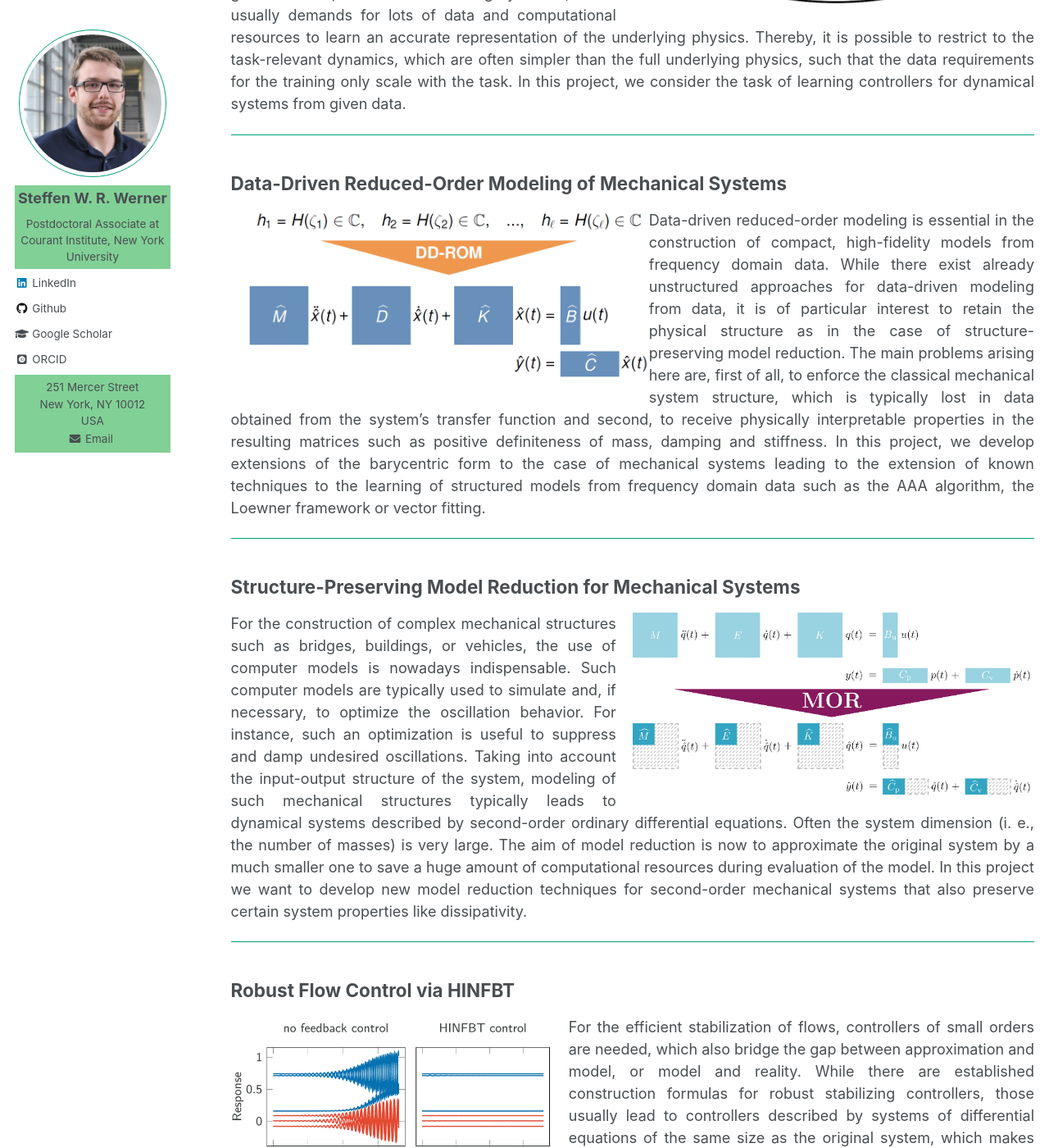
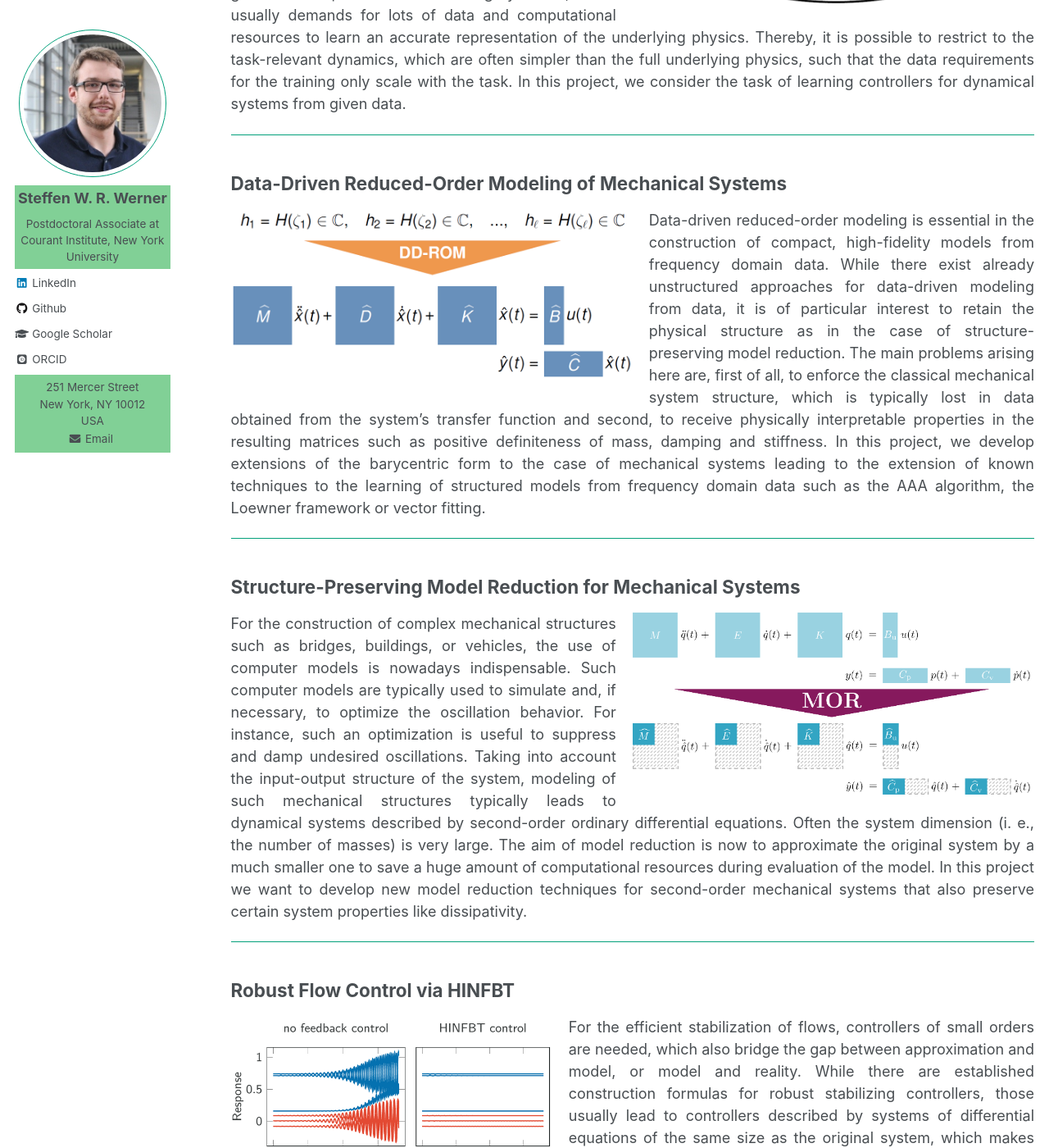
Before and after one commit to ninsteve/ninsteve.github.io, a Jekyll site: the page built from _pages/projects.md, in a window 1280 px wide and 1400 px high, scrolled down 575 px. Shown: the whole window at 82% size. Built offline with Jekyll 4.4.1, drawn with Linux system fonts in a browser that asks for light colours; some web fonts are replaced.

Commit message:
Corrected margin.

```diff
--- a/_sass/_utilities.scss
+++ b/_sass/_utilities.scss
@@ -646,8 +646,8 @@ ol.start li:before, ol.continue li:before {
   @include breakpoint($medium-wide) {
     float: left;
     max-width: 50%;
-    margin-left: 20px;
-    margin-right: 0px;
+    margin-left: 0px;
+    margin-right: 20px;
   }
 }
 
```
